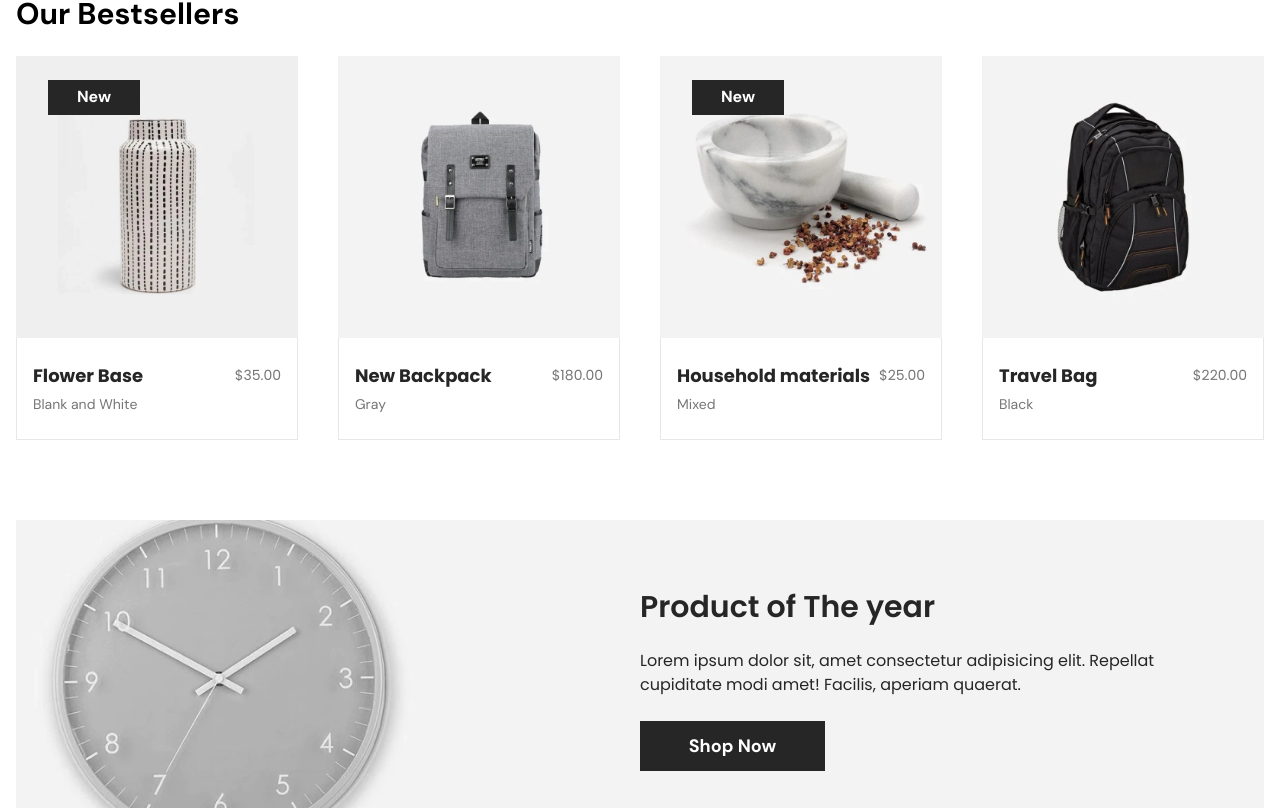
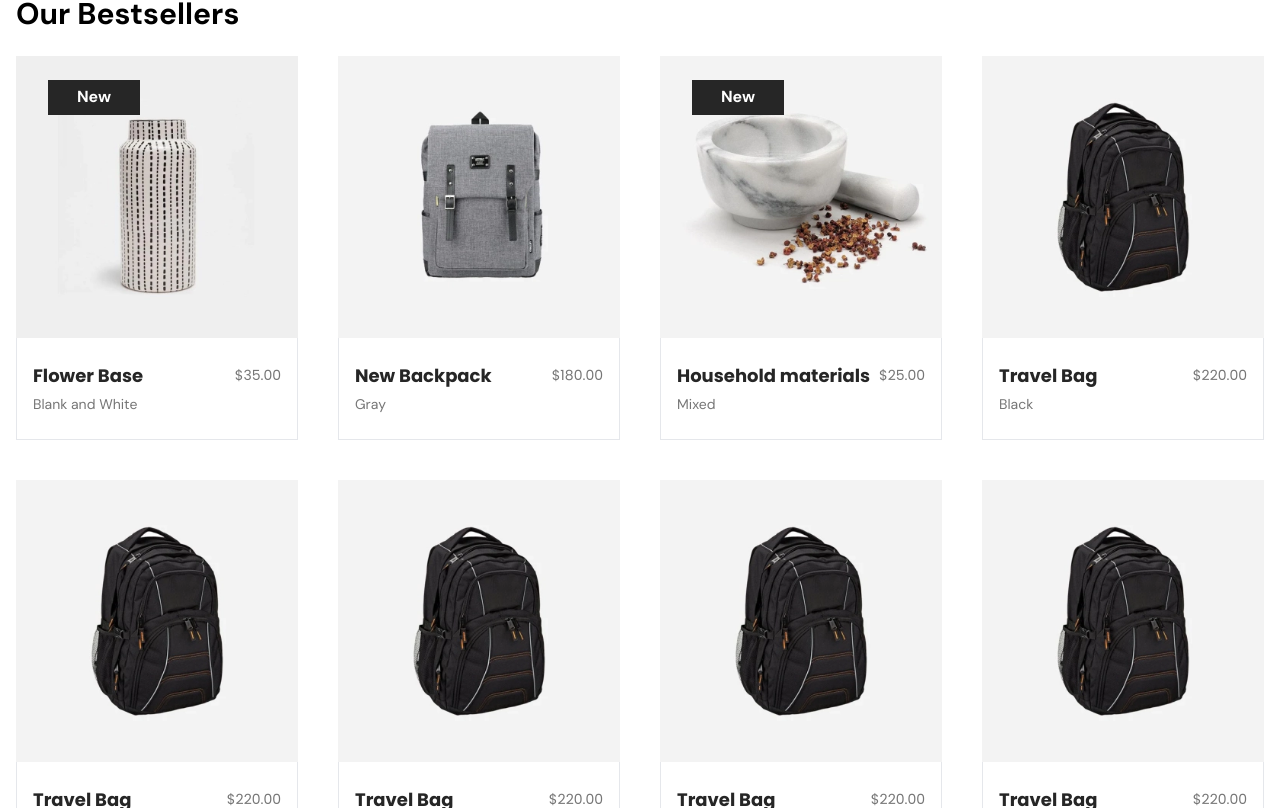
Before and after one commit to miguelangelacosta/tiendaalamano.com, a React (Create React App) app: page / in a window 1280 px wide. Shown: the part 1992-2800 px from the top of the page. Built offline with nearby package versions, Linux system fonts and the light colour scheme.

Commit message:
tienda02

```diff
--- a/src/App.js
+++ b/src/App.js
@@ -42,7 +42,7 @@ const router = createBrowserRouter(
       <Route path="/" element={<Layout />}>
         {/* ==================== Header Navlink Start here =================== */}
         <Route index element={<Home />}></Route>
-        <Route path="/tienda" element={<Shop />}></Route>
+        <Route path="/shop" element={<Shop />}></Route>
         <Route path="/about" element={<About />}></Route>
         <Route path="/contact" element={<Contact />}></Route>
         <Route path="/journal" element={<Journal />}></Route>
--- a/src/components/home/BestSellers/BestSellers.js
+++ b/src/components/home/BestSellers/BestSellers.js
@@ -49,6 +49,50 @@ const BestSellers = () => {
           badge={false}
           des="Lorem ipsum dolor sit amet consectetur adipisicing elit. Hic excepturi quibusdam odio deleniti reprehenderit facilis."
         />
+         <Product
+          _id="1015"
+          img={bestSellerFour}
+          productName="Travel Bag"
+          price="220.00"
+          color="Black"
+          badge={false}
+          des="Lorem ipsum dolor sit amet consectetur adipisicing elit. Hic excepturi quibusdam odio deleniti reprehenderit facilis."
+        />
+         <Product
+          _id="1016"
+          img={bestSellerFour}
+          productName="Travel Bag"
+          price="220.00"
+          color="Black"
+          badge={false}
+          des="Lorem ipsum dolor sit amet consectetur adipisicing elit. Hic excepturi quibusdam odio deleniti reprehenderit facilis."
+        /> <Product
+        _id="1017"
+        img={bestSellerFour}
+        productName="Travel Bag"
+        price="220.00"
+        color="Black"
+        badge={false}
+        des="Lorem ipsum dolor sit amet consectetur adipisicing elit. Hic excepturi quibusdam odio deleniti reprehenderit facilis."
+      />
+       <Product
+          _id="1018"
+          img={bestSellerFour}
+          productName="Travel Bag"
+          price="220.00"
+          color="Black"
+          badge={false}
+          des="Lorem ipsum dolor sit amet consectetur adipisicing elit. Hic excepturi quibusdam odio deleniti reprehenderit facilis."
+        />
+         <Product
+          _id="1019"
+          img={bestSellerFour}
+          productName="Travel Bag"
+          price="220.00"
+          color="Black"
+          badge={false}
+          des="Lorem ipsum dolor sit amet consectetur adipisicing elit. Hic excepturi quibusdam odio deleniti reprehenderit facilis."
+        />
       </div>
     </div>
   );
```
